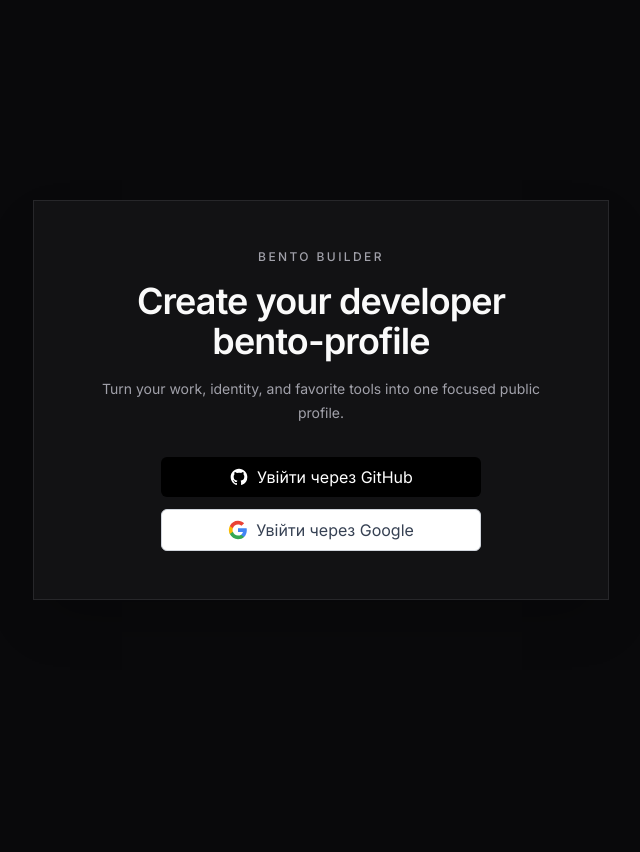
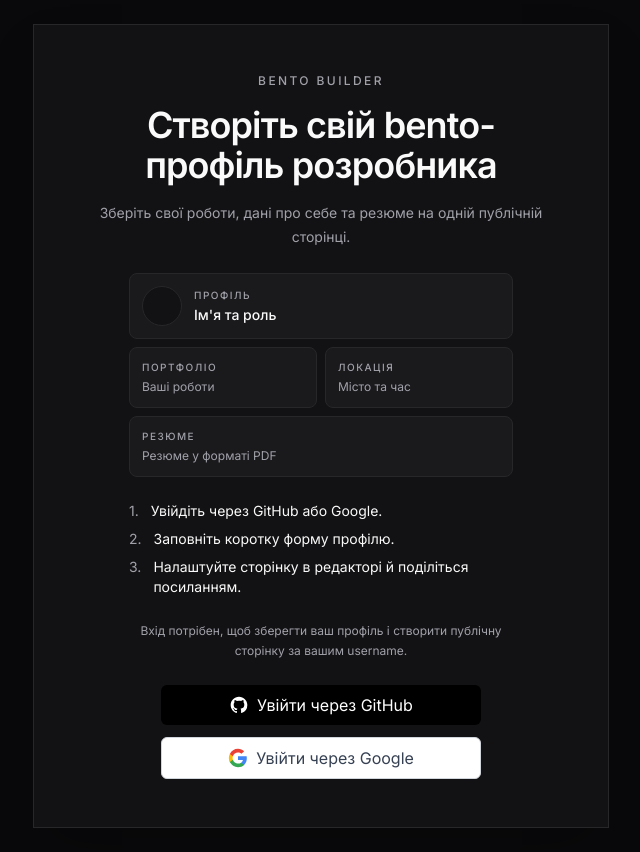
Before and after one commit to Svjatoslav22/bento-builder, a Next.js app in the folder apps/frontend/: page / in a window 1280 px wide. Shown: the whole page, without its empty margins (319-959 px from the left). Before the commit the page ends 800 px from the top, so only its background shows below. Built offline with nearby package versions, Linux system fonts and the light colour scheme; no server answers.

Commit message:
Improve Ukrainian landing page

```diff
--- a/apps/frontend/src/app/page.tsx
+++ b/apps/frontend/src/app/page.tsx
@@ -1,4 +1,5 @@
 import AuthButton from "@/components/AuthButton";
+import LandingPreview from "@/components/LandingPreview";
 import { getSession } from "@/lib/auth";
 import { prisma } from "@/lib/prisma";
 import { redirect } from "next/navigation";
@@ -23,9 +24,16 @@ export default async function Home() {
     <main className="antialiased min-h-screen flex items-center justify-center p-6 bg-background">
       <section className="w-full max-w-xl border border-border bg-surface p-8 sm:p-12 text-center shadow-2xl">
         <p className="mb-4 text-xs font-medium uppercase tracking-[0.2em] text-text-secondary">Bento Builder</p>
-        <h1 className="text-4xl font-semibold tracking-tight text-text-primary">Create your developer bento-profile</h1>
-        <p className="mx-auto mt-4 max-w-md text-sm leading-6 text-text-secondary">Turn your work, identity, and favorite tools into one focused public profile.</p>
-        <div className="mx-auto mt-8 max-w-xs"><AuthButton /></div>
+        <h1 className="text-4xl font-semibold tracking-tight text-text-primary">Створіть свій bento-профіль розробника</h1>
+        <p className="mx-auto mt-4 max-w-md text-sm leading-6 text-text-secondary">Зберіть свої роботи, дані про себе та резюме на одній публічній сторінці.</p>
+        <LandingPreview />
+        <ol className="mx-auto mt-6 max-w-sm space-y-2 text-left text-sm text-text-primary">
+          <li className="flex gap-3"><span className="text-text-secondary">1.</span>Увійдіть через GitHub або Google.</li>
+          <li className="flex gap-3"><span className="text-text-secondary">2.</span>Заповніть коротку форму профілю.</li>
+          <li className="flex gap-3"><span className="text-text-secondary">3.</span>Налаштуйте сторінку в редакторі й поділіться посиланням.</li>
+        </ol>
+        <p className="mx-auto mt-6 max-w-sm text-xs leading-5 text-text-secondary">Вхід потрібен, щоб зберегти ваш профіль і створити публічну сторінку за вашим username.</p>
+        <div className="mx-auto mt-6 max-w-xs"><AuthButton /></div>
       </section>
     </main>
   );
--- /dev/null
+++ b/apps/frontend/src/components/LandingPreview.tsx
@@ -0,0 +1,28 @@
+const tileClass = "rounded-lg border border-border bg-surface-elevated p-3 text-left";
+const labelClass = "text-[10px] font-medium uppercase tracking-[0.15em] text-text-secondary";
+
+export default function LandingPreview() {
+  return (
+    <div aria-hidden="true" className="mx-auto mt-6 grid max-w-sm grid-cols-2 gap-2">
+      <div className={`${tileClass} col-span-2 flex items-center gap-3`}>
+        <div className="h-10 w-10 flex-shrink-0 rounded-full border border-border bg-surface" />
+        <div className="min-w-0">
+          <p className={labelClass}>Профіль</p>
+          <p className="mt-0.5 text-sm font-medium text-text-primary">Ім&apos;я та роль</p>
+        </div>
+      </div>
+      <div className={tileClass}>
+        <p className={labelClass}>Портфоліо</p>
+        <p className="mt-1 text-xs text-text-secondary">Ваші роботи</p>
+      </div>
+      <div className={tileClass}>
+        <p className={labelClass}>Локація</p>
+        <p className="mt-1 text-xs text-text-secondary">Місто та час</p>
+      </div>
+      <div className={`${tileClass} col-span-2`}>
+        <p className={labelClass}>Резюме</p>
+        <p className="mt-1 text-xs text-text-secondary">Резюме у форматі PDF</p>
+      </div>
+    </div>
+  );
+}
```
